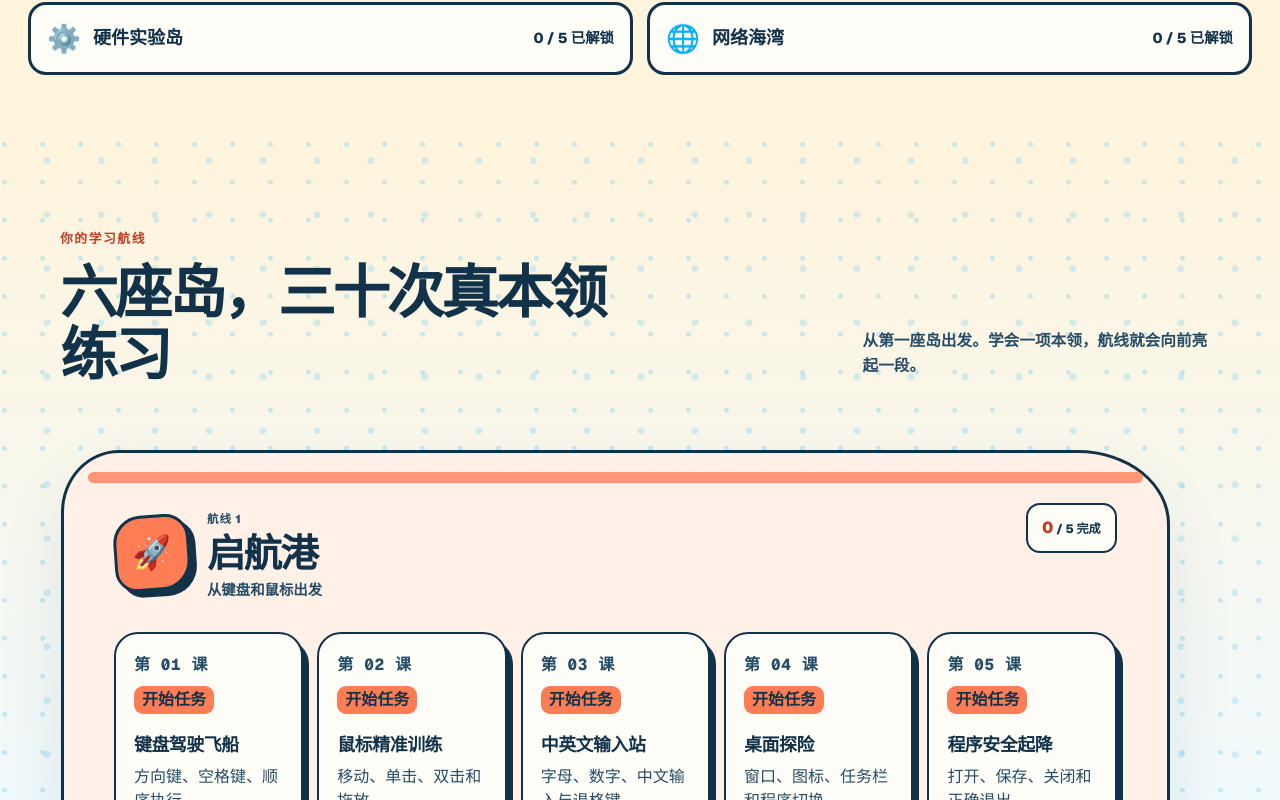
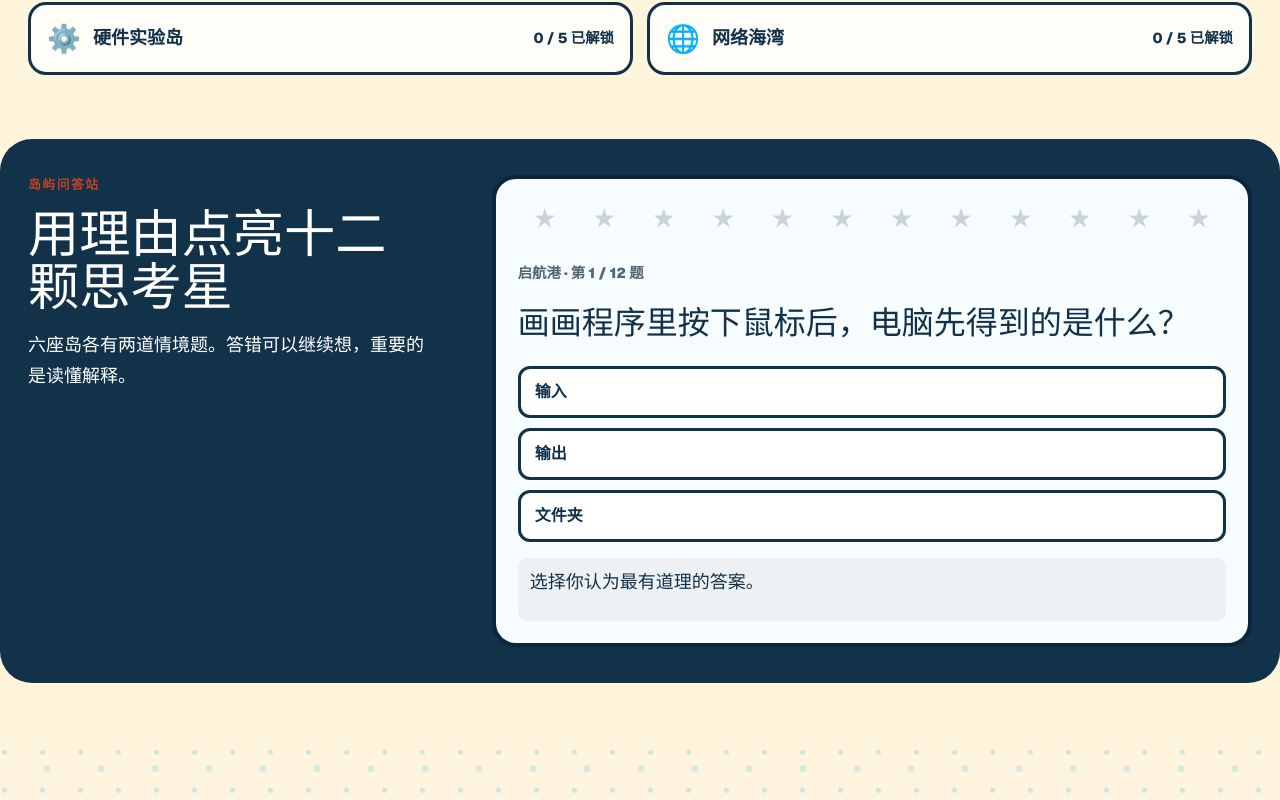
Before and after one commit to oldshipmaster/computer-study, a Next.js app: page / in a window 1280 px wide. Shown: the part 1140-1940 px from the top of the page. Built offline with nearby package versions, Linux system fonts and the light colour scheme.

Commit message:
feat: add six-island review challenge

```diff
--- a/app/globals.css
+++ b/app/globals.css
@@ -716,6 +716,42 @@ input {
   .knowledge-chapter summary > small { grid-column: 2; }
 }
 
+.review-challenge {
+  display: grid;
+  grid-template-columns: minmax(15rem, .72fr) minmax(0, 1.28fr);
+  max-width: 1280px;
+  gap: 36px;
+  margin: 0 auto 64px;
+  padding: 36px 28px;
+  border-radius: 32px;
+  background: var(--deep-sea);
+  color: white;
+}
+
+.review-copy h2 { max-width: 12ch; margin: 8px 0 16px; font-size: clamp(2rem, 4vw, 3.2rem); line-height: 1.04; }
+.review-copy p:last-child { max-width: 34ch; line-height: 1.7; }
+.review-console { min-height: 360px; padding: 22px; border: 4px solid #0a2638; border-radius: 24px; background: #f7fcff; color: var(--deep-sea); }
+.review-progress { display: grid; grid-template-columns: repeat(12, 1fr); gap: 5px; margin-bottom: 22px; }
+.review-progress span { color: #c9d4da; font-size: clamp(.9rem, 2vw, 1.35rem); text-align: center; }
+.review-progress span.is-lit { color: #e0a400; }
+.review-question > span { font-size: .9rem; font-weight: 850; color: #526875; }
+.review-question h3 { margin: 10px 0 18px; font-size: clamp(1.35rem, 3vw, 2rem); }
+.review-question > div { display: grid; gap: 10px; }
+.review-question button { min-height: 52px; padding: 10px 14px; border: 3px solid var(--deep-sea); border-radius: 12px; background: white; color: var(--deep-sea); font-size: 1rem; font-weight: 800; text-align: left; }
+.review-question button:hover { background: var(--sun); }
+.review-feedback { min-height: 3.5em; margin: 16px 0 0; padding: 10px 12px; border-radius: 10px; background: #edf1f3; }
+.review-feedback--retry { background: #fff0df; color: #783c2d; }
+.review-feedback--correct { background: #e8f8ee; color: #176145; }
+.review-finish { display: grid; min-height: 285px; place-items: center; align-content: center; text-align: center; }
+.review-finish > span { font-size: 4rem; }
+.review-finish h3 { margin: 10px 0 0; font-size: 2rem; }
+
+@media (max-width: 680px) {
+  .review-challenge { grid-template-columns: 1fr; gap: 22px; margin: 0 16px 48px; padding: 28px 18px; }
+  .review-console { min-height: 0; padding: 16px; }
+  .review-progress { grid-template-columns: repeat(6, 1fr); }
+}
+
 .map-leg {
   position: relative;
 }
--- a/components/IslandMap.tsx
+++ b/components/IslandMap.tsx
@@ -1,6 +1,7 @@
 import type { Ref } from "react";
 import { Bibi } from "@/components/Bibi";
 import { KnowledgeAtlas } from "@/components/KnowledgeAtlas";
+import { ReviewChallenge } from "@/components/ReviewChallenge";
 import {
   ISLANDS,
   getCourse,
@@ -145,6 +146,7 @@ export function IslandMap({
       </section>
 
       <KnowledgeAtlas completedCourseIds={completedCourseIds} />
+      <ReviewChallenge />
 
       <section className="adventure-map" id="adventure-map" aria-labelledby="islands-heading">
         <div className="map-intro">
--- /dev/null
+++ b/components/ReviewChallenge.tsx
@@ -0,0 +1,41 @@
+"use client";
+
+import { useState } from "react";
+import { REVIEW_QUESTIONS, answerReviewQuestion, createReviewState } from "@/lib/review-challenge";
+
+export function ReviewChallenge() {
+  const [state, setState] = useState(createReviewState);
+  const question = REVIEW_QUESTIONS[state.index];
+
+  function restart() { setState(createReviewState()); }
+
+  return (
+    <section className="review-challenge" aria-labelledby="review-heading">
+      <div className="review-copy">
+        <p className="section-kicker">岛屿问答站</p>
+        <h2 id="review-heading">用理由点亮十二颗思考星</h2>
+        <p>六座岛各有两道情境题。答错可以继续想，重要的是读懂解释。</p>
+      </div>
+      <div className="review-console">
+        <div className="review-progress" aria-label={`已经点亮 ${state.score} 颗，共 12 颗`}>
+          {REVIEW_QUESTIONS.map((item, index) => <span className={index < state.score ? "is-lit" : ""} key={item.id} aria-hidden="true">★</span>)}
+        </div>
+        {state.completed ? (
+          <div className="review-finish">
+            <span aria-hidden="true">🏆</span>
+            <h3>思考星全部点亮</h3>
+            <p>你不只会操作，还能解释电脑为什么这样工作。</p>
+            <button className="primary-action" onClick={restart} type="button">再挑战一次</button>
+          </div>
+        ) : (
+          <div className="review-question">
+            <span>{question.islandName} · 第 {state.index + 1} / 12 题</span>
+            <h3>{question.prompt}</h3>
+            <div>{question.options.map((option, optionIndex) => <button key={option} onClick={() => setState((current) => answerReviewQuestion(current, optionIndex))} type="button">{option}</button>)}</div>
+            <p className={`review-feedback review-feedback--${state.feedback.kind}`} role="status">{state.feedback.message}</p>
+          </div>
+        )}
+      </div>
+    </section>
+  );
+}
--- /dev/null
+++ b/lib/review-challenge.ts
@@ -0,0 +1,51 @@
+export interface ReviewQuestion {
+  id: string;
+  islandId: string;
+  islandName: string;
+  prompt: string;
+  options: [string, string, string];
+  answer: string;
+  explanation: string;
+}
+
+export const REVIEW_QUESTIONS: ReviewQuestion[] = [
+  { id: "launch-1", islandId: "launch-harbor", islandName: "启航港", prompt: "画画程序里按下鼠标后，电脑先得到的是什么？", options: ["输入", "输出", "文件夹"], answer: "输入", explanation: "鼠标动作先成为输入，程序处理后才在屏幕输出图画。" },
+  { id: "launch-2", islandId: "launch-harbor", islandName: "启航港", prompt: "作品改了一半就要关窗口，最稳妥的做法是什么？", options: ["先保存再关闭", "直接拔电源", "随便点一个弹窗"], answer: "先保存再关闭", explanation: "保存会把工作从临时状态写入长期存储。" },
+  { id: "files-1", islandId: "file-forest", islandName: "文件森林", prompt: "复制一张图片到新文件夹后，通常会有几份？", options: ["两份", "一份", "零份"], answer: "两份", explanation: "复制保留原件并建立副本；移动才是改变原件的位置。" },
+  { id: "files-2", islandId: "file-forest", islandName: "文件森林", prompt: "哪一个文件名最容易以后找到？", options: ["2026春游照片.jpg", "新建文件(9).jpg", "aaa.jpg"], answer: "2026春游照片.jpg", explanation: "包含主题和时间的名称更清楚，同时保留扩展名。" },
+  { id: "code-1", islandId: "robot-workshop", islandName: "机器人工坊", prompt: "机器人要走四条相同边，什么程序更清楚？", options: ["重复4次：前进、转弯", "写很多无关指令", "每次随机走"], answer: "重复4次：前进、转弯", explanation: "循环能表达重复模式，让程序更短也更容易修改。" },
+  { id: "code-2", islandId: "robot-workshop", islandName: "机器人工坊", prompt: "程序结果不对，第一步应该是什么？", options: ["比较预期和实际", "一次改十处", "把错误藏起来"], answer: "比较预期和实际", explanation: "先找到第一次不同，再做一个小修改并重新测试。" },
+  { id: "safe-1", islandId: "safety-lighthouse", islandName: "安全灯塔", prompt: "陌生弹窗催你立刻下载并填写电话，应该怎么做？", options: ["关闭并告诉大人", "照做", "转发给同学"], answer: "关闭并告诉大人", explanation: "催促下载和索取隐私都是风险线索，不确定就停止并求助。" },
+  { id: "safe-2", islandId: "safety-lighthouse", islandName: "安全灯塔", prompt: "朋友问你的游戏密码，正确做法是什么？", options: ["不分享密码", "只告诉一次", "发到群里"], answer: "不分享密码", explanation: "密码属于私密信息，即使熟人询问也不分享。" },
+  { id: "hardware-1", islandId: "hardware-lab", islandName: "硬件实验岛", prompt: "重启后未保存的文字消失，最可能因为它只在哪儿？", options: ["工作内存", "打印机", "鼠标垫"], answer: "工作内存", explanation: "工作内存帮助正在运行的任务，长期保留需要保存到存储设备。" },
+  { id: "hardware-2", islandId: "hardware-lab", islandName: "硬件实验岛", prompt: "电脑发出焦味并很烫，孩子应该怎么做？", options: ["停止使用并告诉大人", "自己拆开", "继续玩"], answer: "停止使用并告诉大人", explanation: "涉及异常发热、电源或设备内部时要停止并由大人处理。" },
+  { id: "network-1", islandId: "network-bay", islandName: "网络海湾", prompt: "浏览器地址里，判断网站身份最重要的是哪一段？", options: ["网站主机名", "页面颜色", "最后一个图标"], answer: "网站主机名", explanation: "要完整核对主机名，熟悉的词出现在其他位置不能证明网站身份。" },
+  { id: "network-2", islandId: "network-bay", islandName: "网络海湾", prompt: "全家设备都无法联网，安全的第一项检查是什么？", options: ["看看设备是否连上家庭网络", "拆开路由器", "下载陌生修复工具"], answer: "看看设备是否连上家庭网络", explanation: "先做简单、可逆的观察；更改设备或电源设置要请大人帮助。" },
+];
+
+export interface ReviewState {
+  index: number;
+  score: number;
+  completed: boolean;
+  feedback: { kind: "idle" | "retry" | "correct"; message: string };
+}
+
+export function createReviewState(): ReviewState {
+  return { index: 0, score: 0, completed: false, feedback: { kind: "idle", message: "选择你认为最有道理的答案。" } };
+}
+
+export function answerReviewQuestion(state: ReviewState, optionIndex: number): ReviewState {
+  if (state.completed) return state;
+  const question = REVIEW_QUESTIONS[state.index];
+  const selected = question?.options[optionIndex];
+  if (!question || selected !== question.answer) {
+    return { ...state, feedback: { kind: "retry", message: `再想一想：${question?.explanation ?? "先读清题目。"}` } };
+  }
+  const isLast = state.index === REVIEW_QUESTIONS.length - 1;
+  return {
+    index: isLast ? state.index : state.index + 1,
+    score: state.score + 1,
+    completed: isLast,
+    feedback: { kind: "correct", message: isLast ? "十二颗思考星全部点亮！" : question.explanation },
+  };
+}
```
Also changed, not shown: 2 other files (tests, documents, lock files or other folders).
